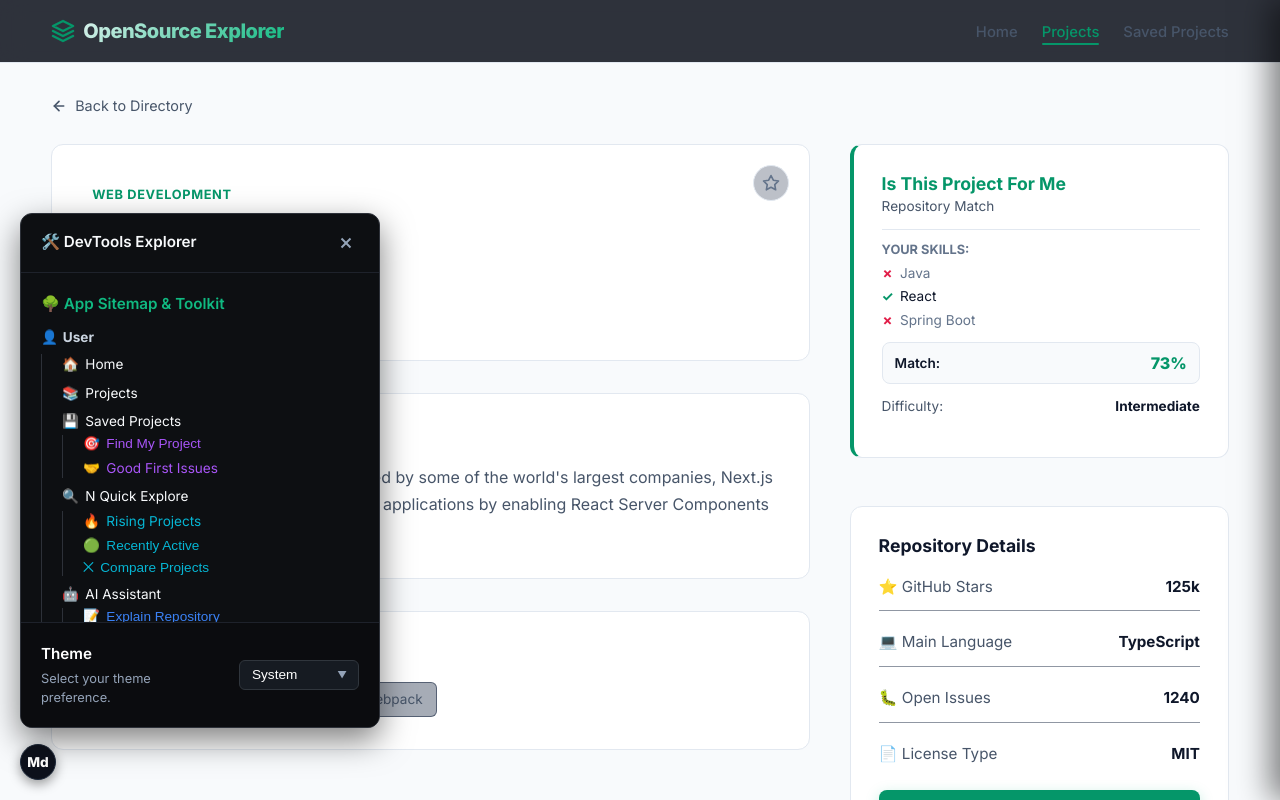
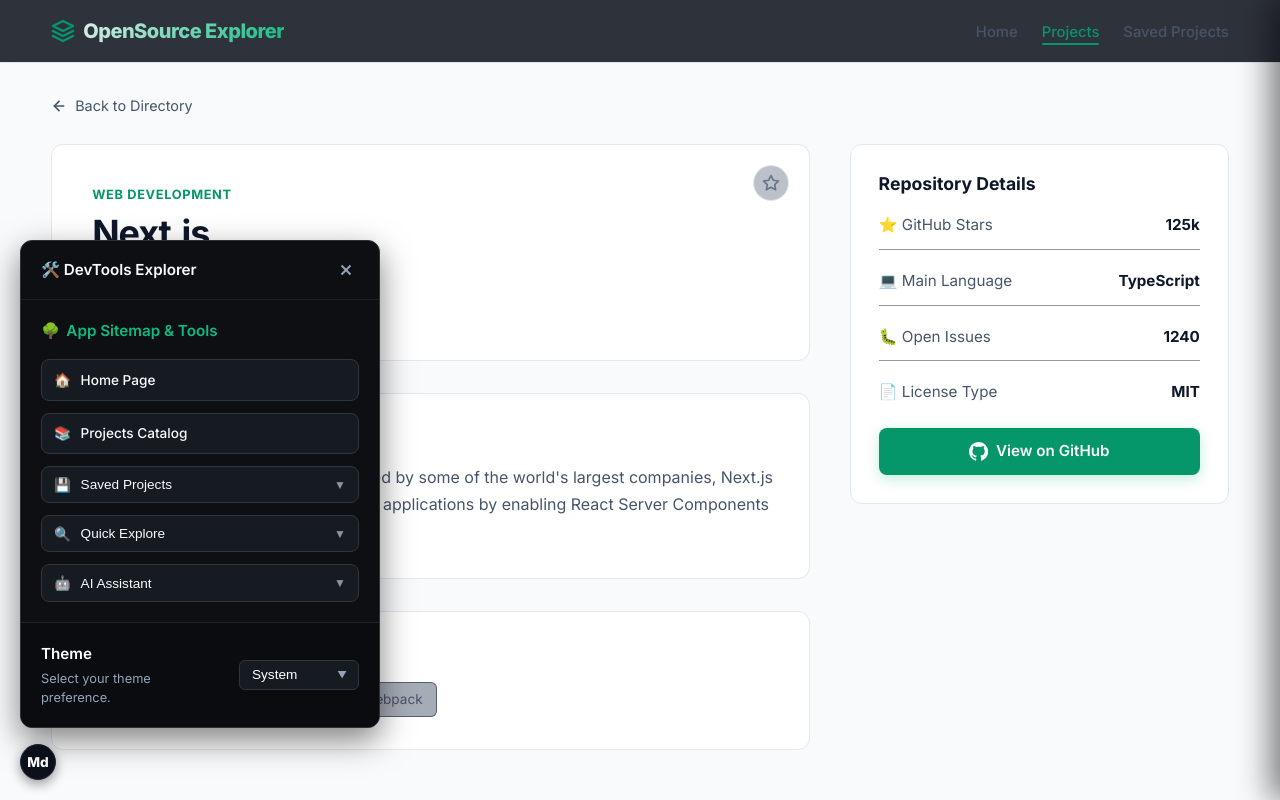
Before and after one commit to shahaulalam85/OpenSourceExplorer, a Next.js app: page /projects/1 in a window 1280 px wide. Both pictures are taken after a click on the button "Md". Shown: the top 800 px of the page. Built offline with nearby package versions, Linux system fonts and the light colour scheme.

Commit message:
Impored logo features

```diff
--- a/app/projects/[id]/page.js
+++ b/app/projects/[id]/page.js
@@ -2,7 +2,6 @@
 import BookmarkButton from "@/components/BookmarkButton";
 import { notFound } from "next/navigation";
 import Link from "next/link";
-import RepositoryMatch from "@/components/RepositoryMatch";
 
 export async function generateStaticParams() {
   return projects.map((p) => ({
@@ -152,7 +151,6 @@
 
         {/* Sidebar Column */}
         <aside className="detail-sidebar">
-          <RepositoryMatch project={project} />
 
           <div className="sidebar-card">
             <h3 style={{ fontSize: "1.1rem", marginBottom: "1.25rem" }}>
--- a/components/DevOverlayReplica.js
+++ b/components/DevOverlayReplica.js
@@ -16,6 +16,18 @@
   const [selectedExplainProj, setSelectedExplainProj] = useState(1);
   const [explainAnswer, setExplainAnswer] = useState("");
   const [selectedSumProj, setSelectedSumProj] = useState(1);
+  const [expandedFolders, setExpandedFolders] = useState({
+    saved: false,
+    explore: false,
+    ai: false
+  });
+
+  const toggleFolder = (folder) => {
+    setExpandedFolders(prev => ({
+      ...prev,
+      [folder]: !prev[folder]
+    }));
+  };
 
   useEffect(() => {
     // Render the mock indicator in both development and production for testing
@@ -408,79 +420,199 @@
 
           {/* Main Sitemap Tree View */}
           {activeTool === null && (
-            <div style={{ padding: "1.25rem", borderBottom: "1px solid #1e222b", maxHeight: "350px", overflowY: "auto" }}>
-              <div style={{ fontSize: "0.95rem", fontWeight: "600", marginBottom: "0.75rem", color: "#10b981" }}>
-                🌳 App Sitemap & Toolkit
-              </div>
-              <div style={{ fontSize: "0.85rem", color: "#cbd5e1" }}>
-                <div style={{ fontWeight: "700", marginBottom: "0.4rem", display: "flex", alignItems: "center", gap: "0.3rem" }}>
-                  <span>👤</span> User
+            <div style={{ padding: "1.25rem", borderBottom: "1px solid #1e222b", maxHeight: "380px", overflowY: "auto" }}>
+              <div style={{ fontSize: "0.95rem", fontWeight: "600", marginBottom: "1rem", color: "#10b981", display: "flex", alignItems: "center", gap: "0.4rem" }}>
+                <span>🌳</span> App Sitemap & Tools
               </div>
 
-                <div style={{ paddingLeft: "1.25rem", borderLeft: "1px solid #2d3139", display: "flex", flexDirection: "column", gap: "0.5rem" }}>
+              <div style={{ display: "flex", flexDirection: "column", gap: "0.75rem" }}>
 
-                  {/* Home */}
-                  <a href="/" onClick={() => setIsOpen(false)} style={{ color: "#f8fafc", textDecoration: "none", display: "flex", alignItems: "center", gap: "0.4rem" }}>
-                    <span>🏠</span> Home
+                {/* Home Link */}
+                <a href="/" onClick={() => setIsOpen(false)} style={{
+                  display: "flex",
+                  alignItems: "center",
+                  gap: "0.6rem",
+                  color: "#f8fafc",
+                  textDecoration: "none",
+                  backgroundColor: "#161b22",
+                  border: "1px solid #30363d",
+                  padding: "0.6rem 0.75rem",
+                  borderRadius: "8px",
+                  fontSize: "0.85rem",
+                  fontWeight: "500",
+                  transition: "background-color 0.2s"
+                }}>
+                  <span>🏠</span> Home Page
                 </a>
 
-                  {/* Projects */}
-                  <a href="/projects" onClick={() => setIsOpen(false)} style={{ color: "#f8fafc", textDecoration: "none", display: "flex", alignItems: "center", gap: "0.4rem" }}>
-                    <span>📚</span> Projects
+                {/* Projects Link */}
+                <a href="/projects" onClick={() => setIsOpen(false)} style={{
+                  display: "flex",
+                  alignItems: "center",
+                  gap: "0.6rem",
+                  color: "#f8fafc",
+                  textDecoration: "none",
+                  backgroundColor: "#161b22",
+                  border: "1px solid #30363d",
+                  padding: "0.6rem 0.75rem",
+                  borderRadius: "8px",
+                  fontSize: "0.85rem",
+                  fontWeight: "500",
+                  transition: "background-color 0.2s"
+                }}>
+                  <span>📚</span> Projects Catalog
                 </a>
 
-                  {/* Saved Projects */}
-                  <div>
-                    <a href="/saved" onClick={() => setIsOpen(false)} style={{ color: "#f8fafc", textDecoration: "none", display: "flex", alignItems: "center", gap: "0.4rem" }}>
+                {/* Saved Projects Dropdown Accordion */}
+                <div style={{
+                  backgroundColor: "#161b22",
+                  border: "1px solid #30363d",
+                  borderRadius: "8px",
+                  overflow: "hidden"
+                }}>
+                  <button onClick={() => toggleFolder('saved')} style={{
+                    display: "flex",
+                    justifyContent: "space-between",
+                    alignItems: "center",
+                    width: "100%",
+                    background: "none",
+                    border: "none",
+                    color: "#f8fafc",
+                    padding: "0.6rem 0.75rem",
+                    fontSize: "0.85rem",
+                    fontWeight: "500",
+                    cursor: "pointer",
+                    textAlign: "left"
+                  }}>
+                    <span style={{ display: "flex", alignItems: "center", gap: "0.6rem" }}>
                       <span>💾</span> Saved Projects
+                    </span>
+                    <span style={{ color: "#8b949e", fontSize: "0.75rem" }}>
+                      {expandedFolders.saved ? "▲" : "▼"}
+                    </span>
+                  </button>
+                  {expandedFolders.saved && (
+                    <div style={{
+                      display: "flex",
+                      flexDirection: "column",
+                      backgroundColor: "#0d1117",
+                      padding: "0.5rem 0.75rem",
+                      borderTop: "1px solid #30363d",
+                      gap: "0.5rem"
+                    }}>
+                      <a href="/saved" onClick={() => setIsOpen(false)} style={{ color: "#a855f7", textDecoration: "none", display: "flex", alignItems: "center", gap: "0.5rem", padding: "0.25rem 0", fontSize: "0.8rem" }}>
+                        <span>📋</span> View Saved List
                       </a>
-                    <div style={{ paddingLeft: "1.25rem", borderLeft: "1px solid #2d3139", marginTop: "0.25rem", display: "flex", flexDirection: "column", gap: "0.4rem" }}>
-                      <button onClick={() => setActiveTool('find-project')} style={{ background: "none", border: "none", color: "#a855f7", textAlign: "left", cursor: "pointer", display: "flex", alignItems: "center", gap: "0.4rem", padding: 0, fontSize: "inherit" }}>
-                        <span>🎯</span> Find My Project
+                      <button onClick={() => setActiveTool('find-project')} style={{ background: "none", border: "none", color: "#a855f7", textAlign: "left", cursor: "pointer", display: "flex", alignItems: "center", gap: "0.5rem", padding: "0.25rem 0", fontSize: "0.8rem" }}>
+                        <span>🎯</span> Find My Project Tool
                       </button>
-                      <a href="/projects?difficulty=Beginner" onClick={() => setIsOpen(false)} style={{ color: "#a855f7", textDecoration: "none", display: "flex", alignItems: "center", gap: "0.4rem" }}>
+                      <a href="/projects?difficulty=Beginner" onClick={() => setIsOpen(false)} style={{ color: "#a855f7", textDecoration: "none", display: "flex", alignItems: "center", gap: "0.5rem", padding: "0.25rem 0", fontSize: "0.8rem" }}>
                         <span>🤝</span> Good First Issues
                       </a>
                     </div>
+                  )}
                 </div>
 
-                  {/* N Quick Explore */}
-                  <div>
-                    <div style={{ color: "#f8fafc", display: "flex", alignItems: "center", gap: "0.4rem" }}>
-                      <span>🔍</span> N Quick Explore
-                    </div>
-                    <div style={{ paddingLeft: "1.25rem", borderLeft: "1px solid #2d3139", marginTop: "0.25rem", display: "flex", flexDirection: "column", gap: "0.4rem" }}>
-                      <a href="/projects?sort=stars" onClick={() => setIsOpen(false)} style={{ color: "#06b6d4", textDecoration: "none", display: "flex", alignItems: "center", gap: "0.4rem" }}>
+                {/* N Quick Explore Dropdown Accordion */}
+                <div style={{
+                  backgroundColor: "#161b22",
+                  border: "1px solid #30363d",
+                  borderRadius: "8px",
+                  overflow: "hidden"
+                }}>
+                  <button onClick={() => toggleFolder('explore')} style={{
+                    display: "flex",
+                    justifyContent: "space-between",
+                    alignItems: "center",
+                    width: "100%",
+                    background: "none",
+                    border: "none",
+                    color: "#f8fafc",
+                    padding: "0.6rem 0.75rem",
+                    fontSize: "0.85rem",
+                    fontWeight: "500",
+                    cursor: "pointer",
+                    textAlign: "left"
+                  }}>
+                    <span style={{ display: "flex", alignItems: "center", gap: "0.6rem" }}>
+                      <span>🔍</span> Quick Explore
+                    </span>
+                    <span style={{ color: "#8b949e", fontSize: "0.75rem" }}>
+                      {expandedFolders.explore ? "▲" : "▼"}
+                    </span>
+                  </button>
+                  {expandedFolders.explore && (
+                    <div style={{
+                      display: "flex",
+                      flexDirection: "column",
+                      backgroundColor: "#0d1117",
+                      padding: "0.5rem 0.75rem",
+                      borderTop: "1px solid #30363d",
+                      gap: "0.5rem"
+                    }}>
+                      <a href="/projects?sort=stars" onClick={() => setIsOpen(false)} style={{ color: "#06b6d4", textDecoration: "none", display: "flex", alignItems: "center", gap: "0.5rem", padding: "0.25rem 0", fontSize: "0.8rem" }}>
                         <span>🔥</span> Rising Projects
                       </a>
-                      <button onClick={() => setActiveTool('recently-active')} style={{ background: "none", border: "none", color: "#06b6d4", textAlign: "left", cursor: "pointer", display: "flex", alignItems: "center", gap: "0.4rem", padding: 0, fontSize: "inherit" }}>
+                      <button onClick={() => setActiveTool('recently-active')} style={{ background: "none", border: "none", color: "#06b6d4", textAlign: "left", cursor: "pointer", display: "flex", alignItems: "center", gap: "0.5rem", padding: "0.25rem 0", fontSize: "0.8rem" }}>
                         <span>🟢</span> Recently Active
                       </button>
-                      <button onClick={() => setActiveTool('compare')} style={{ background: "none", border: "none", color: "#06b6d4", textAlign: "left", cursor: "pointer", display: "flex", alignItems: "center", gap: "0.4rem", padding: 0, fontSize: "inherit" }}>
+                      <button onClick={() => setActiveTool('compare')} style={{ background: "none", border: "none", color: "#06b6d4", textAlign: "left", cursor: "pointer", display: "flex", alignItems: "center", gap: "0.5rem", padding: "0.25rem 0", fontSize: "0.8rem" }}>
                         <span>⨉</span> Compare Projects
                       </button>
                     </div>
+                  )}
                 </div>
 
-                  {/* AI Assistant */}
-                  <div>
-                    <div style={{ color: "#f8fafc", display: "flex", alignItems: "center", gap: "0.4rem" }}>
+                {/* AI Assistant Dropdown Accordion */}
+                <div style={{
+                  backgroundColor: "#161b22",
+                  border: "1px solid #30363d",
+                  borderRadius: "8px",
+                  overflow: "hidden"
+                }}>
+                  <button onClick={() => toggleFolder('ai')} style={{
+                    display: "flex",
+                    justifyContent: "space-between",
+                    alignItems: "center",
+                    width: "100%",
+                    background: "none",
+                    border: "none",
+                    color: "#f8fafc",
+                    padding: "0.6rem 0.75rem",
+                    fontSize: "0.85rem",
+                    fontWeight: "500",
+                    cursor: "pointer",
+                    textAlign: "left"
+                  }}>
+                    <span style={{ display: "flex", alignItems: "center", gap: "0.6rem" }}>
                       <span>🤖</span> AI Assistant
-                    </div>
-                    <div style={{ paddingLeft: "1.25rem", borderLeft: "1px solid #2d3139", marginTop: "0.25rem", display: "flex", flexDirection: "column", gap: "0.4rem" }}>
-                      <button onClick={() => setActiveTool('ai-explain')} style={{ background: "none", border: "none", color: "#3b82f6", textAlign: "left", cursor: "pointer", display: "flex", alignItems: "center", gap: "0.4rem", padding: 0, fontSize: "inherit" }}>
+                    </span>
+                    <span style={{ color: "#8b949e", fontSize: "0.75rem" }}>
+                      {expandedFolders.ai ? "▲" : "▼"}
+                    </span>
+                  </button>
+                  {expandedFolders.ai && (
+                    <div style={{
+                      display: "flex",
+                      flexDirection: "column",
+                      backgroundColor: "#0d1117",
+                      padding: "0.5rem 0.75rem",
+                      borderTop: "1px solid #30363d",
+                      gap: "0.5rem"
+                    }}>
+                      <button onClick={() => setActiveTool('ai-explain')} style={{ background: "none", border: "none", color: "#3b82f6", textAlign: "left", cursor: "pointer", display: "flex", alignItems: "center", gap: "0.5rem", padding: "0.25rem 0", fontSize: "0.8rem" }}>
                         <span>📝</span> Explain Repository
                       </button>
-                      <button onClick={() => setActiveTool('ai-recommend')} style={{ background: "none", border: "none", color: "#3b82f6", textAlign: "left", cursor: "pointer", display: "flex", alignItems: "center", gap: "0.4rem", padding: 0, fontSize: "inherit" }}>
+                      <button onClick={() => setActiveTool('ai-recommend')} style={{ background: "none", border: "none", color: "#3b82f6", textAlign: "left", cursor: "pointer", display: "flex", alignItems: "center", gap: "0.5rem", padding: "0.25rem 0", fontSize: "0.8rem" }}>
                         <span>💡</span> Recommend Projects
                       </button>
-                      <button onClick={() => setActiveTool('ai-summarize')} style={{ background: "none", border: "none", color: "#3b82f6", textAlign: "left", cursor: "pointer", display: "flex", alignItems: "center", gap: "0.4rem", padding: 0, fontSize: "inherit" }}>
+                      <button onClick={() => setActiveTool('ai-summarize')} style={{ background: "none", border: "none", color: "#3b82f6", textAlign: "left", cursor: "pointer", display: "flex", alignItems: "center", gap: "0.5rem", padding: "0.25rem 0", fontSize: "0.8rem" }}>
                         <span>📊</span> Summarize Repository
                       </button>
                     </div>
+                  )}
                 </div>
 
-                </div>
               </div>
             </div>
           )}
```
Lines whose indentation alone changed are shown as unchanged.
